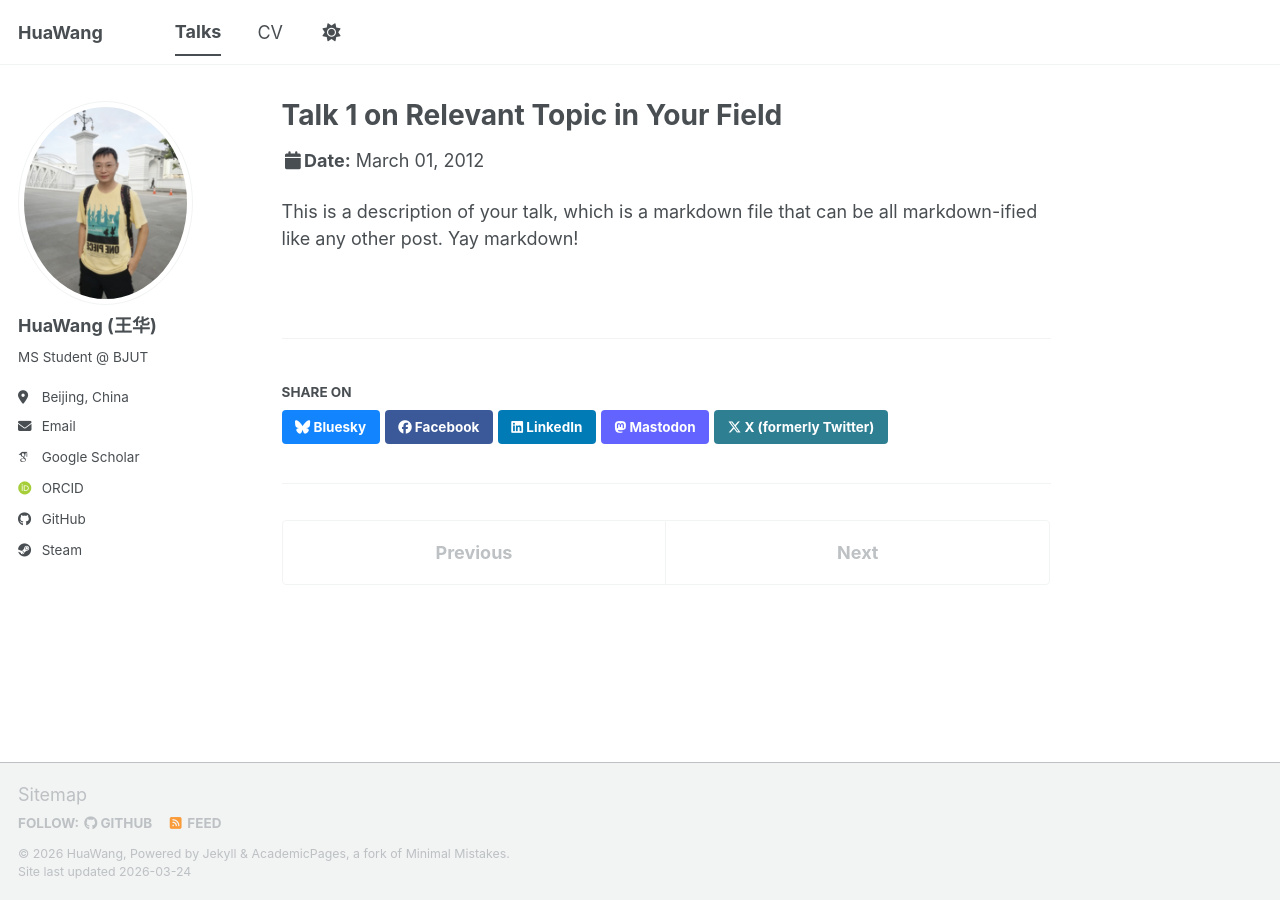
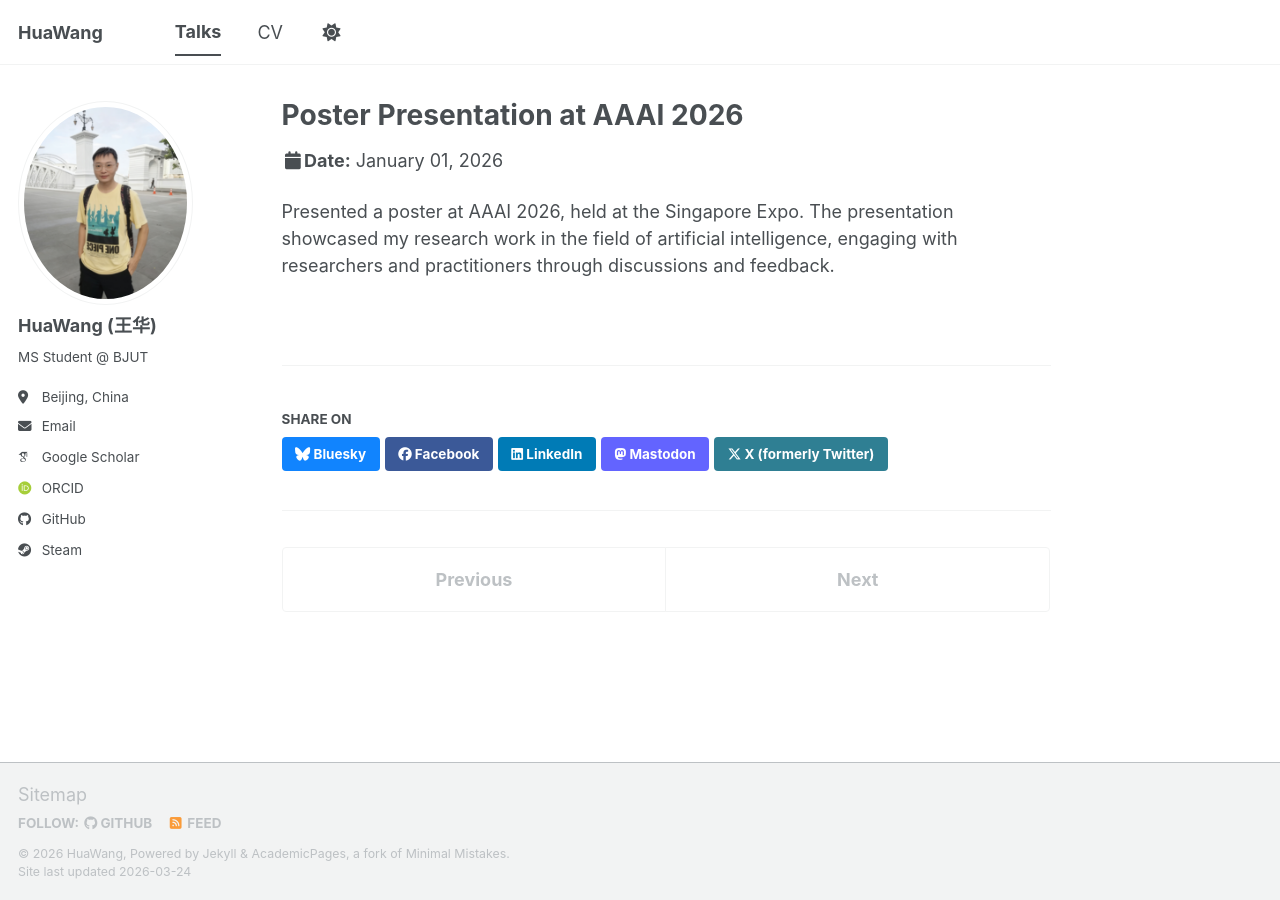
Before and after one commit to TommyK1ng/TommyK1ng.github.io, a Jekyll site: the page built from _talks/2012-03-01-talk-1.md, in a window 1280 px wide. Built offline with Jekyll 4.4.1, drawn with Linux system fonts in a browser that asks for light colours; some web fonts are replaced; a script bundle is joined from its source files by our own code; library files that are not in the unit come from our copies.

Commit message:
update my cv

```diff
--- a/_talks/2012-03-01-talk-1.md
+++ b/_talks/2012-03-01-talk-1.md
@@ -1,11 +1,11 @@
 ---
-title: "Talk 1 on Relevant Topic in Your Field"
+title: "Poster Presentation at AAAI 2026"
 collection: talks
-type: "Talk"
-permalink: /talks/2012-03-01-talk-1
-venue: "UC San Francisco, Department of Testing"
-date: 2012-03-01
-location: "San Francisco, CA, USA"
+type: "Conference Poster"
+permalink: /talks/2026-01-01-aaai26-poster
+venue: "AAAI Conference on Artificial Intelligence (AAAI 2026)"
+date: 2026-01-01
+location: "Singapore Expo, Singapore"
 ---
 
-This is a description of your talk, which is a markdown file that can be all markdown-ified like any other post. Yay markdown!
+Presented a poster at AAAI 2026, held at the Singapore Expo. The presentation showcased my research work in the field of artificial intelligence, engaging with researchers and practitioners through discussions and feedback.
```
Also changed, not shown: _pages/about.md (+1 -0 lines).
